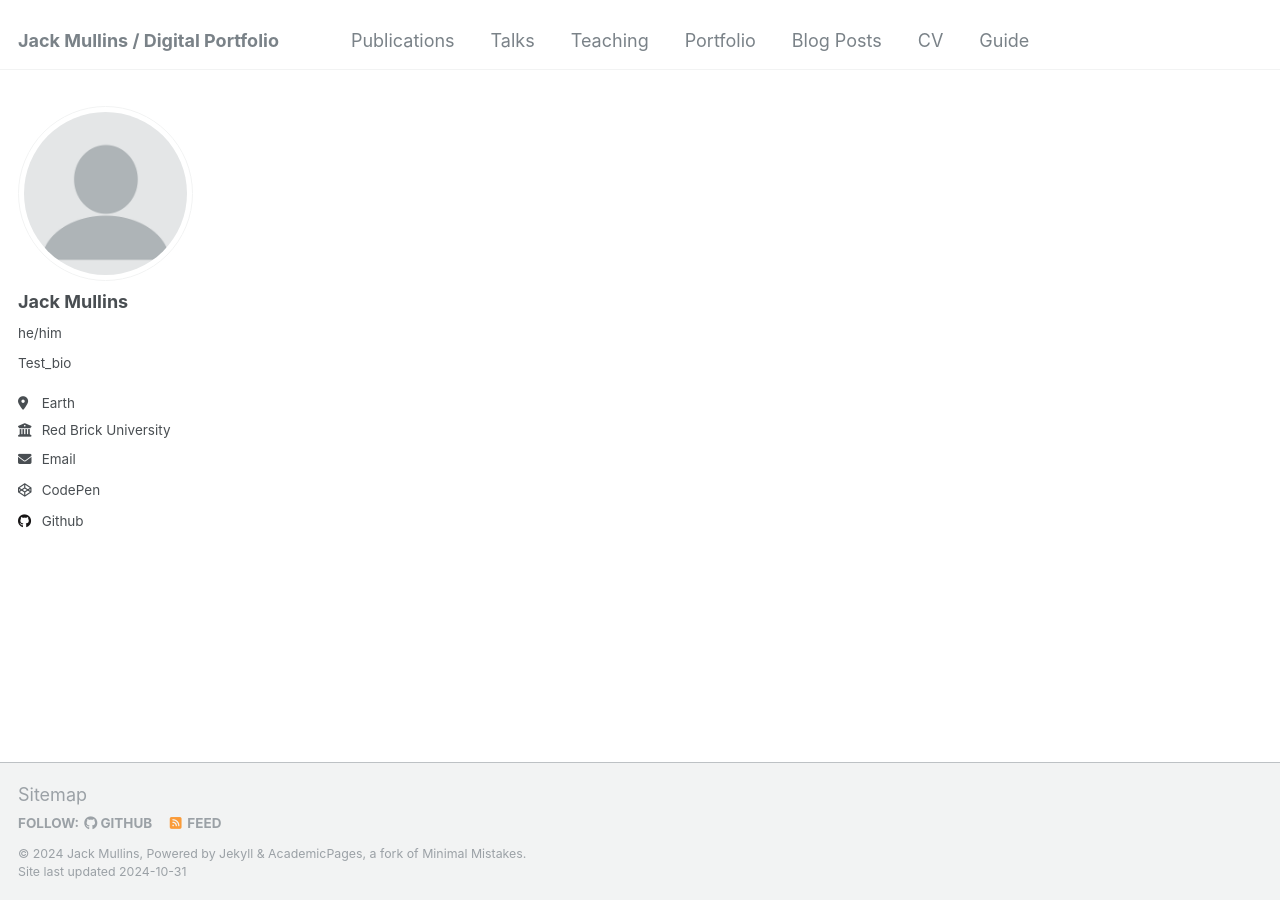
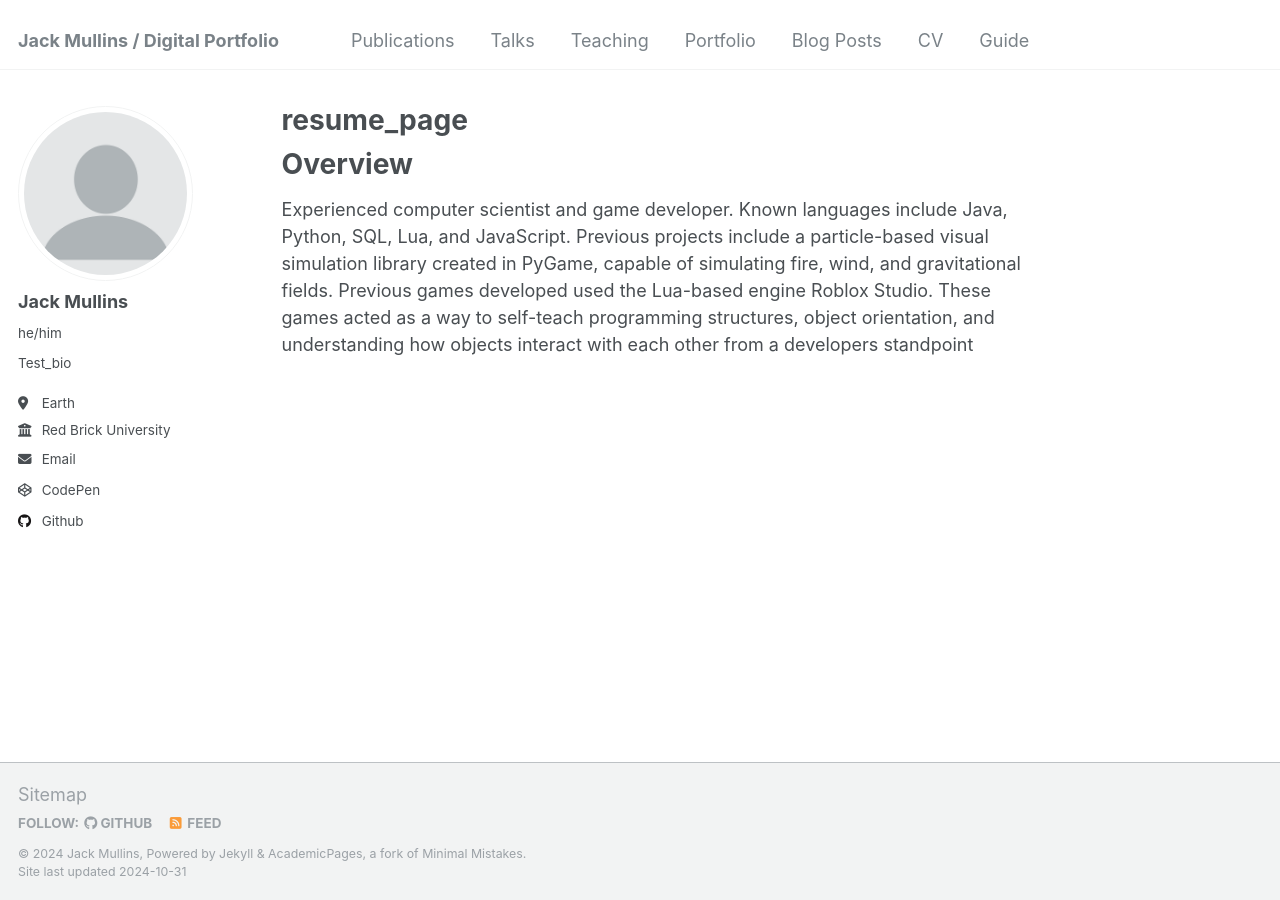
Before and after one commit to JaMullins/JaMullins.github.io, a Jekyll site: the page built from _pages/about.md, in a window 1280 px wide. Built offline with Jekyll 4.4.1, drawn with Linux system fonts in a browser that asks for light colours.

Commit message:
Update about.md

```diff
--- a/_pages/about.md
+++ b/_pages/about.md
@@ -1,8 +1,15 @@
 ---
 permalink: /
-title: ""
+title: "resume_page"
 author_profile: true
 redirect_from:
   - /about/
   - /about.html
 ---
+
+# Overview
+Experienced computer scientist and game developer. Known languages include Java, Python, SQL, Lua, and JavaScript.
+Previous projects include a particle-based visual simulation library created in PyGame, capable of simulating fire, wind,
+and gravitational fields. Previous games developed used the Lua-based engine Roblox Studio. These games acted as a
+way to self-teach programming structures, object orientation, and understanding how objects interact with each other from
+a developers standpoint
```
